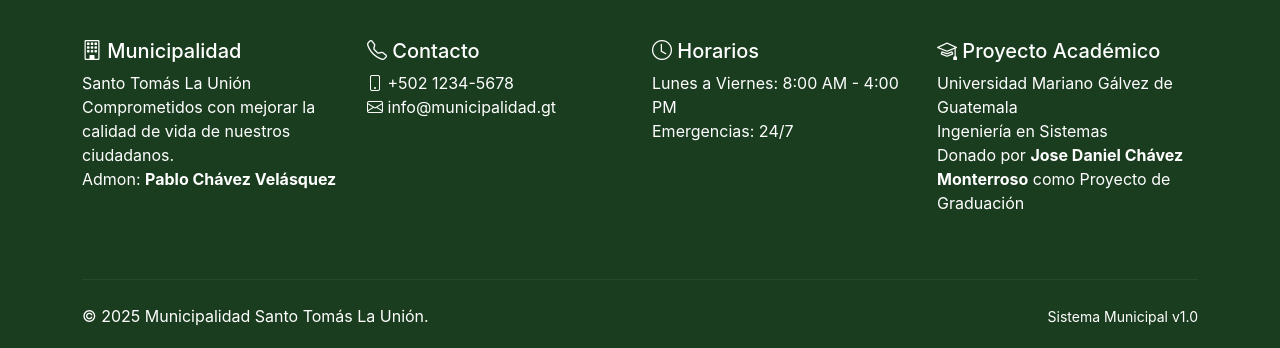
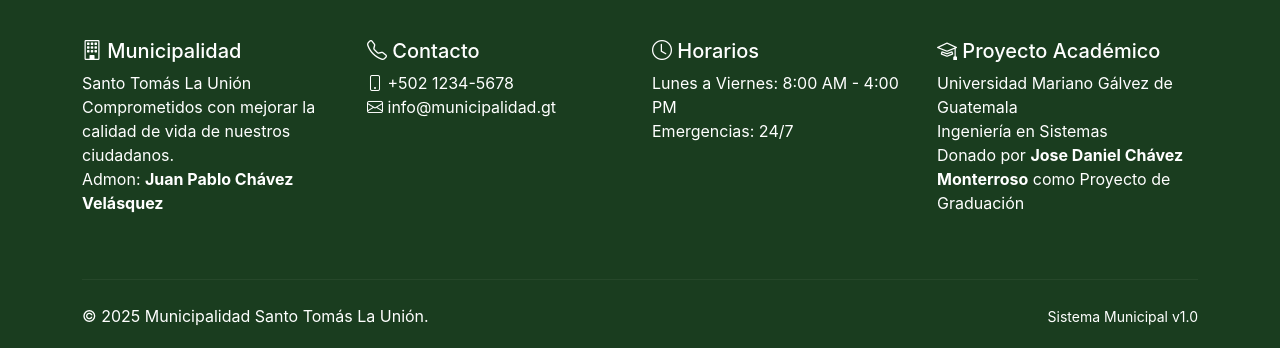
Before and after one commit to dchavezm6/Sistema-GSP, a Django app: page /auth/dashboard/ in a window 1280 px wide. Shown: the part 745-1093 px from the top of the page. Run offline with Django 4.2, Linux system fonts and the light colour scheme; the visitor is signed in with stand-in values (Sample User, id 1); data that the repository does not hold is empty.

Commit message:
Se modifico el pie de la pagina

```diff
--- a/templates/base.html
+++ b/templates/base.html
@@ -110,7 +110,7 @@
                     <h5><i class="bi bi-building"></i> Municipalidad</h5>
                     <p>Santo Tomás La Unión<br>
                     Comprometidos con mejorar la calidad de vida de nuestros ciudadanos.<br>
-                    Admon: <strong>Pablo Chávez Velásquez</strong></p>
+                    Admon: <strong>Juan Pablo Chávez Velásquez</strong></p>
                 </div>
 
                 <div class="col-lg-3 mb-4">
```
